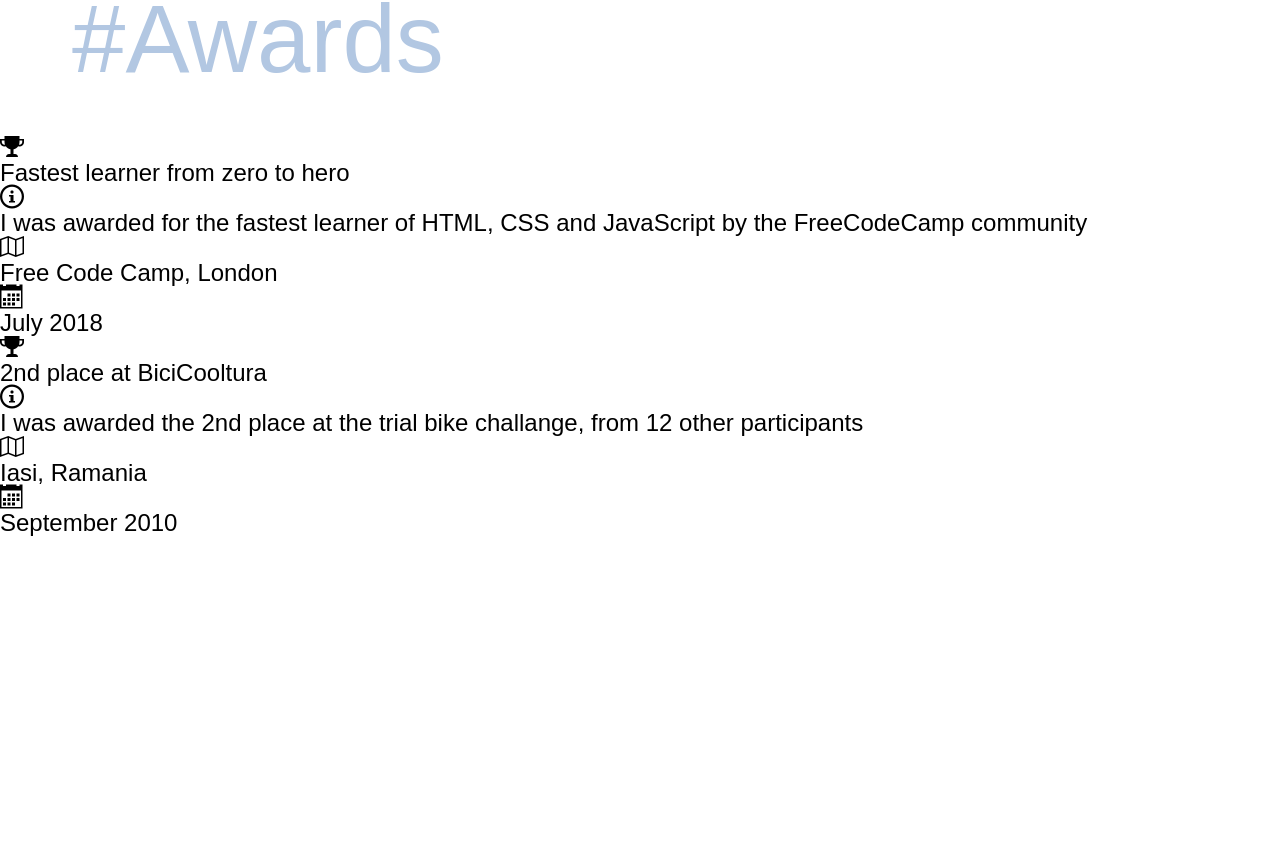
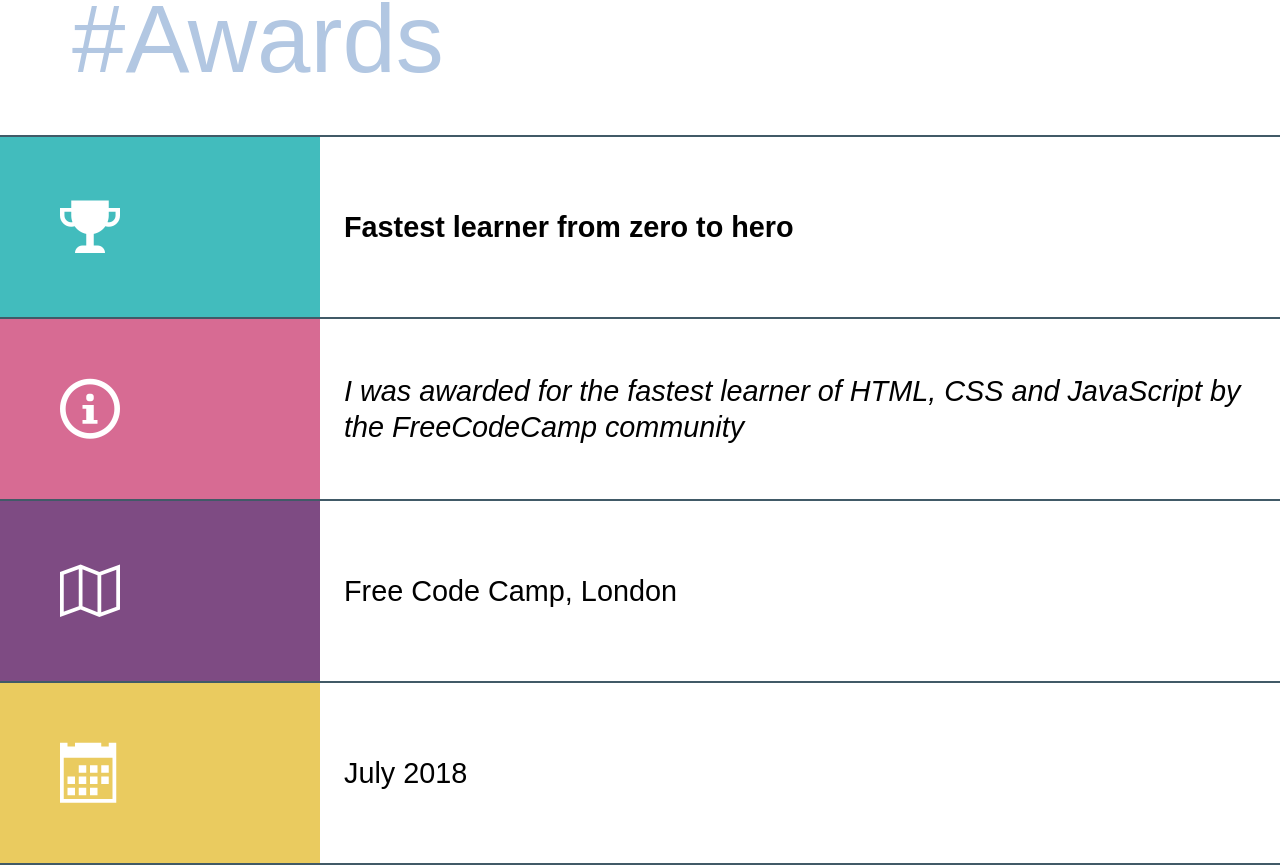
Before and after one commit to catalin-sandru/My-CV, a website: page src/index.pug in a window 1280 px wide. Shown: the part 2631-3497 px from the top of the page. Before the commit the page ends 3167 px from the top, so only its background shows below. Drawn offline with nearby package versions, Linux system fonts and the light colour scheme; files that its build step writes are made by us from their sources; files whose address does not match are found by name; a web font is replaced by a local one.

Commit message:
style the award section

```diff
--- a/src/_component/award/award.scss
+++ b/src/_component/award/award.scss
@@ -2,3 +2,48 @@
   color: $color-periwinkle-gray;
   @extend %header;
 }
+
+.award__title {
+  font-weight: bold;
+}
+
+.award__card {
+  margin-bottom: 1rem;
+  font-size: 1.2rem;
+  line-height: 1.5rem;
+  border-bottom: 0.1rem solid $color-fiord;
+  display: flex;
+  flex-wrap: wrap;
+
+  &>div {
+    border-top: 0.1rem solid $color-fiord;
+  }
+
+  .award__icon {
+    width: 25%;
+    font-size: 2.5rem;
+    padding: 2.5rem;
+    color: $color-white;
+  }
+  &>div:nth-child(even) {
+    width: 75%;
+    padding: 0 1rem;
+    align-items: center;
+    display: flex;
+  }
+  &>div:nth-child(1) {
+    background-color: $color-pelorous;
+  }
+  &>div:nth-child(3) {
+    background-color: $color-charm;
+  }
+  &>div:nth-child(4) {
+    font-style: italic;
+  }
+  &>div:nth-child(5) {
+    background-color: $color-affair;
+  }
+  &>div:nth-child(7) {
+    background-color: $color-conffetti;
+  }
+}
--- a/src/_component/config/colour.scss
+++ b/src/_component/config/colour.scss
@@ -2,3 +2,8 @@ $color-periwinkle-gray: #b2c7e2;
 $color-white: #fff;
 $color-gumbo: #c182f5;
 $color-bermuda-gray: #7a8da5;
+$color-fiord: #415a67;
+$color-pelorous: #42bcbd;
+$color-charm: #d76b93;
+$color-affair: #7e4b83;
+$color-conffetti: #eacb5f;
```
